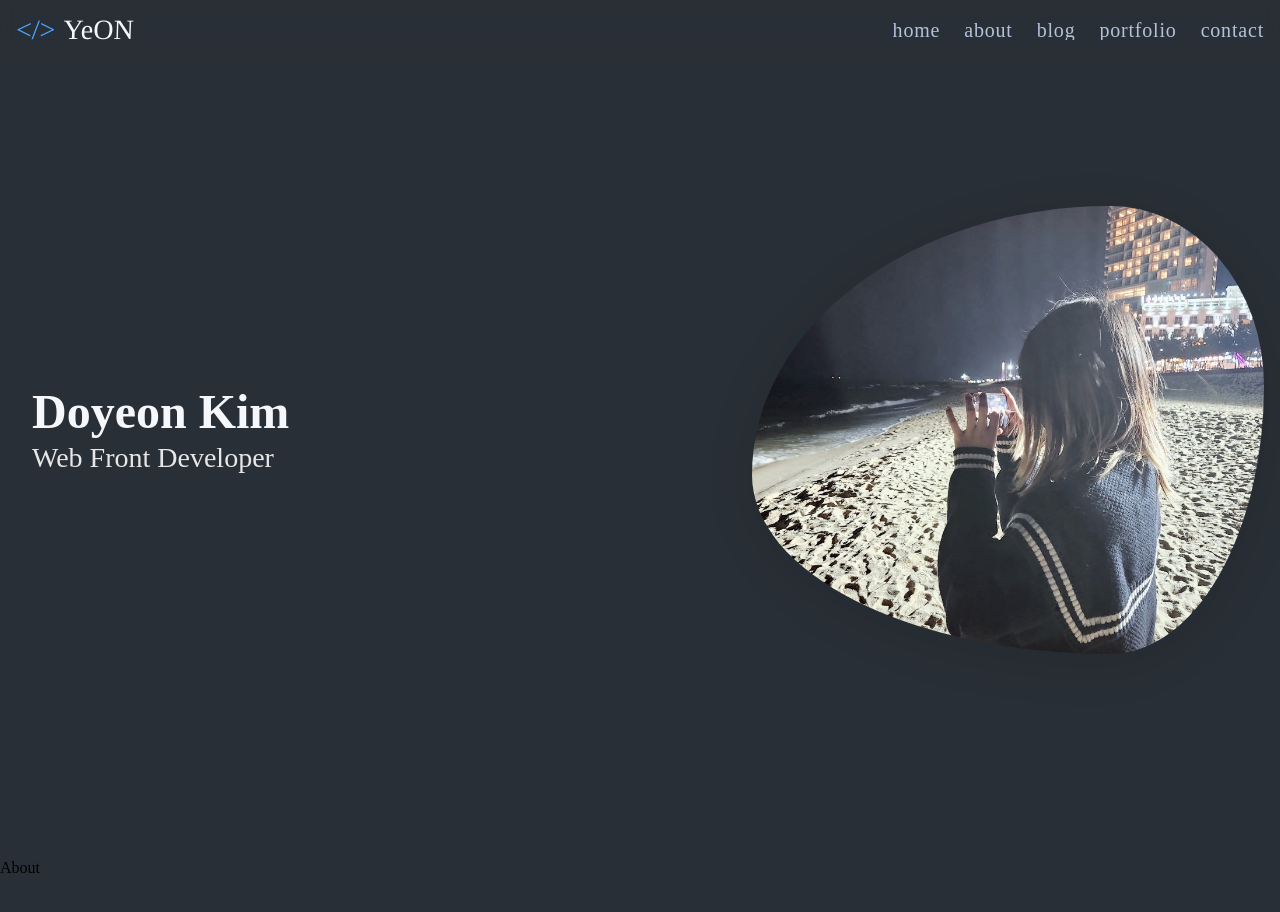
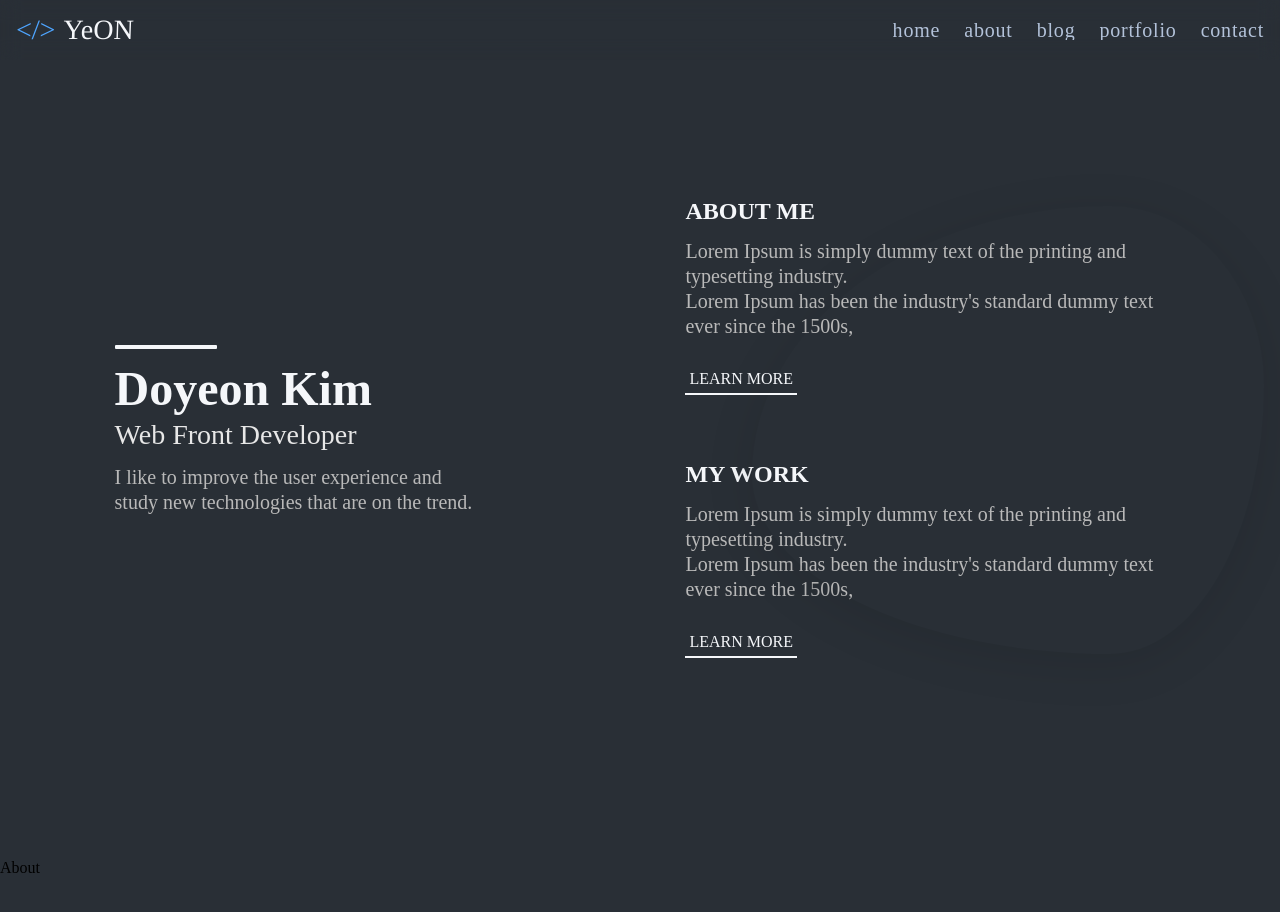
Before and after one commit to yeon990806/yeon990806.github.io, a React (Vite) app: page / in a window 1280 px wide. Shown: the top 912 px of the page. Built offline with nearby package versions, Linux system fonts and the light colour scheme; a web font is replaced by a local one.

Commit message:
feat(home): add content

```diff
--- a/src/components/Home/HomeDefault.tsx
+++ b/src/components/Home/HomeDefault.tsx
@@ -1,15 +1,45 @@
+import { Link } from "react-router-dom";
 import styled from "styled-components";
 
 const HomeDefault = () => (
   <section className="home-section" id="home">
     <StyledContainer className="container">
       <StyledImg />
-      <StyledTitle>
+      <StyledInfo>
+          <StyledBar />
+          <h1>
             Doyeon Kim
-      </StyledTitle>
-      <StyledSubTitle>
+          </h1>
+          <h2>
             Web Front Developer
-      </StyledSubTitle>
+          </h2>
+          <p>
+            I like to improve the user experience and<br />
+            study new technologies that are on the trend.
+          </p>
+        </StyledInfo>
+        <StyledArticleContainer>
+          <article>
+            <h6>ABOUT ME</h6>
+            <p>
+              Lorem Ipsum is simply dummy text of the printing and typesetting industry. <br />
+              Lorem Ipsum has been the industry's standard dummy text ever since the 1500s, <br />
+            </p>
+            <Link to="">
+              LEARN MORE
+            </Link>
+          </article>
+          <article>
+            <h6>MY WORK</h6>
+            <p>
+              Lorem Ipsum is simply dummy text of the printing and typesetting industry. <br />
+              Lorem Ipsum has been the industry's standard dummy text ever since the 1500s, <br />
+            </p>
+            <Link to="">
+              LEARN MORE
+            </Link>
+          </article>
+        </StyledArticleContainer>
     </StyledContainer>
   </section>
 );
@@ -17,8 +47,18 @@ const HomeDefault = () => (
 const StyledContainer = styled.section`
   position: relative;
   display: flex;
-  flex-direction: column;
-  justify-content: center;
+  flex-direction: row;
+  justify-content: space-around;
+  align-items: center;
+
+  p {
+    margin-top: 16px;
+    font-size: 20px;
+    font-weight: 500;
+    color: #b9b9b9;
+    line-height: 1.25;
+    max-width: 480px;
+  }
 `;
 
 const StyledImg = styled.div`
@@ -28,26 +68,87 @@ const StyledImg = styled.div`
   transform: translateY(-50%);
   width: 40%;
   aspect-ratio: 8/7;
-  background-image: url('/assets/images/home_img.jpg');
+  /*background-image: url('/assets/images/home_img.jpg');*/
   border-radius: 70% 30% 30% 70% / 60% 40% 60% 40%;
   background-position: center center;
   background-size: cover;
   box-shadow: rgba(0, 0, 0, 0.1) 0px 10px 50px;
 `;
 
-const StyledTitle = styled.h1`
-  margin-left: 24px;
+const StyledBar = styled.div`
+  margin-bottom: 16px;
+  width: 8vw;
+  height: 4px;
+  background-color: #f5f7fa;
+  border-radius: 1px;
+`;
+
+const StyledInfo = styled.div`
+  h1 {
     font-size: 48px;
     font-weight: 700;
     color: #f5f7fa;
-`;
+  }
 
-const StyledSubTitle = styled.h2`
-  margin-left: 24px;
+  h2 {
     margin-top: 8px;
     font-size: 28px;
     font-weight: 400;
     color: #e7e7e7;
+  }
+`;
+
+const StyledArticleContainer = styled.div`
+  display: flex;
+  flex-direction: column;
+  gap: 64px;
+
+  article {
+    h6 {
+      font-size: 24px;
+      font-weight: 700;
+      color: #f5f7fa;
+    }
+
+    a {
+      position: relative;
+      display: inline-block;
+      padding: 8px 4px;
+      margin-top: 24px;
+      font: inherit;
+      color: #f5f7fa;
+      text-decoration: none;
+      overflow: hidden;
+
+      &:hover::after {
+        animation-duration: 0.8s;
+        animation-timing-function: ease-in;
+        animation-name: anim;
+      }
+
+      &::after {
+        content: '';
+        display: block;
+        position: absolute;
+        width: 100%;
+        height: 2px;
+        bottom: 0;
+        left: 0;
+        right: 0;
+        background-color: #f5f7fa;
+      }
+    }
+  }
+
+  @keyframes anim {
+    from {
+      transform: translateX(-100%);
+    }
+
+    to {
+      transform: translateX(0%);
+    }
+  }
 `;
 
 export default HomeDefault;
```
Lines whose indentation alone changed are shown as unchanged.
